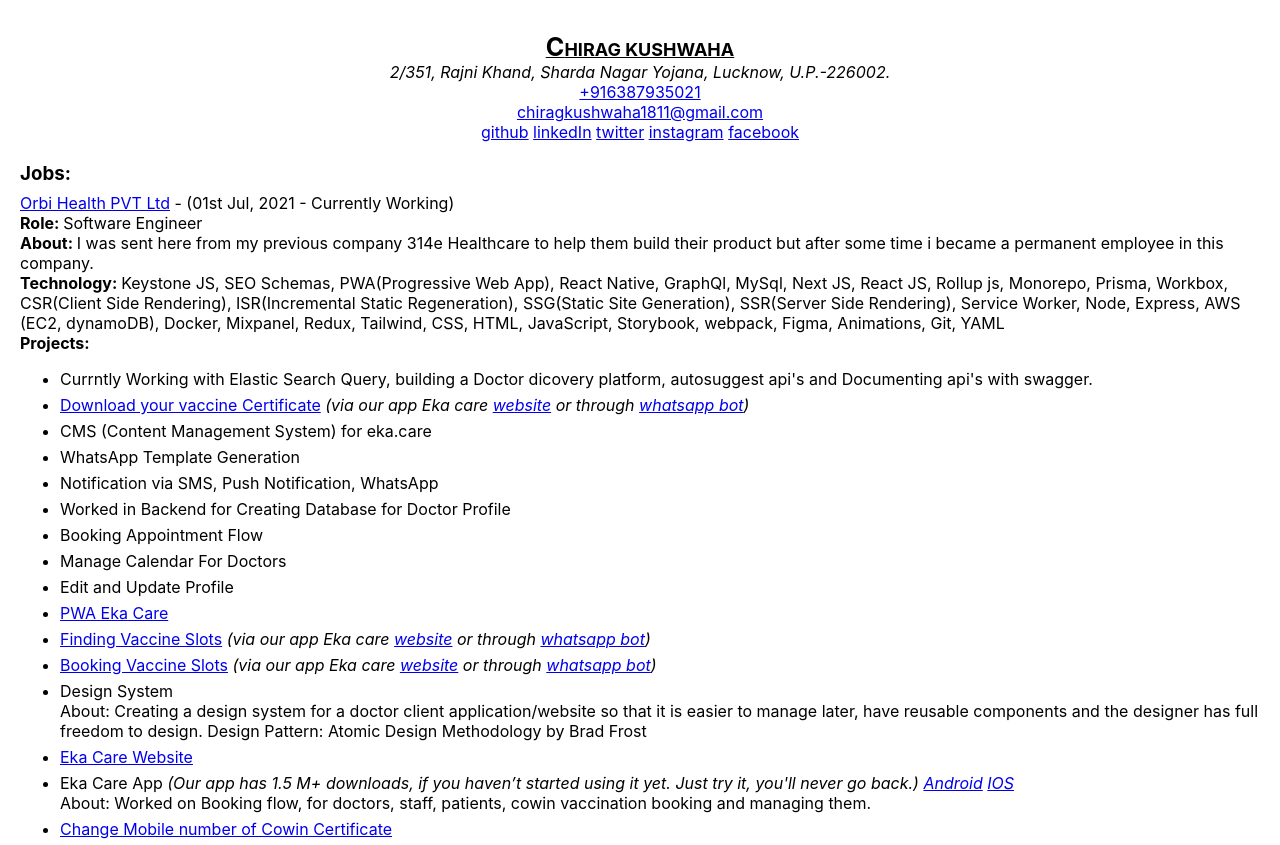
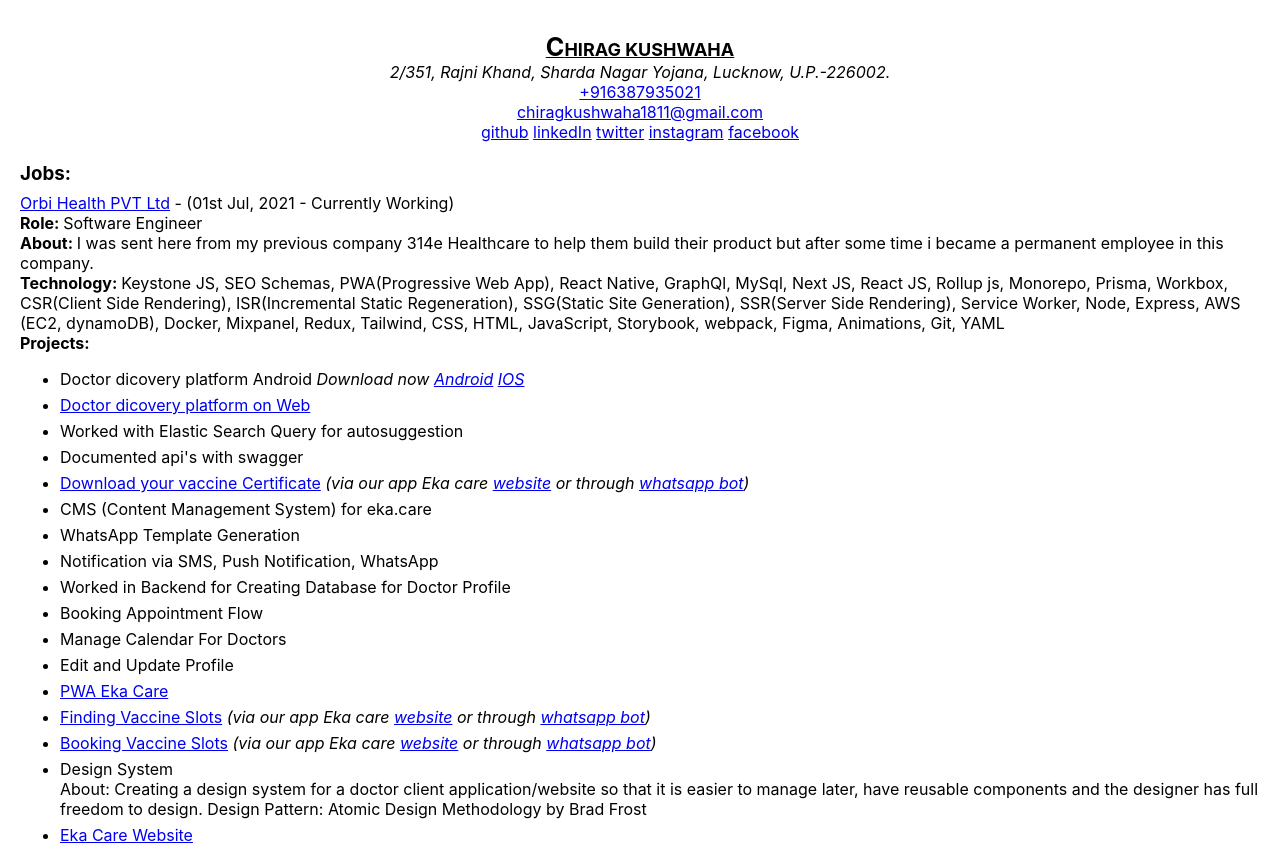
Before and after one commit to ChiragKushwaha/resume, a Next.js app: page / in a window 1280 px wide. Shown: the top 845 px of the page. Built offline with nearby package versions, Linux system fonts and the light colour scheme.

Commit message:
work exp added in past month

```diff
--- a/src/pages/index.tsx
+++ b/src/pages/index.tsx
@@ -53,7 +53,28 @@
     ],
     projects: [
       {
-        name: "Currntly Working with Elastic Search Query, building a Doctor dicovery platform, autosuggest api's and Documenting api's with swagger."
+        name: 'Doctor dicovery platform Android',
+        subtext: 'Download now Android IOS',
+        links: [
+          {
+            text: 'Android',
+            url: 'https://play.google.com/store/apps/details?id=eka.care'
+          },
+          {
+            text: 'IOS',
+            url: 'https://apps.apple.com/in/app/eka-care/id1561621558'
+          }
+        ]
+      },
+      {
+        name: 'Doctor dicovery platform on Web',
+        url: 'https://www.eka.care/doctor'
+      },
+      {
+        name: 'Worked with Elastic Search Query for autosuggestion'
+      },
+      {
+        name: "Documented api's with swagger"
       },
       {
         name: 'Download your vaccine Certificate',
@@ -117,7 +138,7 @@
       {
         name: 'Eka Care App',
         subtext:
-          "(Our app has 1.5 M+ downloads, if you haven’t started using it yet. Just try it, you'll never go back.) Android IOS",
+          "(Our app has 2 M+ downloads, if you haven’t started using it yet. Just try it, you'll never go back.) Android IOS",
         about:
           'Worked on Booking flow, for doctors, staff, patients, cowin vaccination booking and managing them.',
         links: [
```
Also changed, not shown: 1 other file (tests, documents, lock files or other folders).
